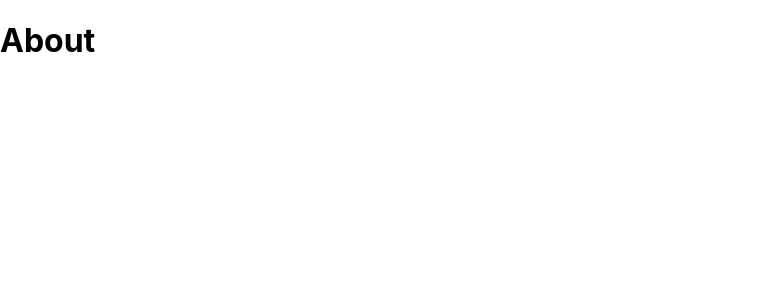
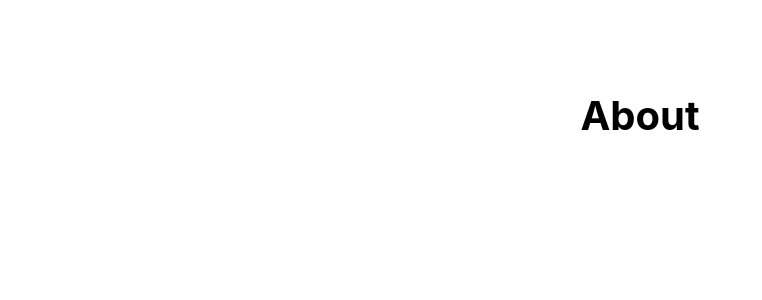
Before and after one commit to Prakash171999/NextJs-R-D, a Next.js app: page /about in a window 1280 px wide. Shown: the top 300 px of the page, without its empty margins (0-762 px from the left). Built offline with nearby package versions, Linux system fonts and the light colour scheme.

Commit message:
layout & css module

```diff
--- /dev/null
+++ b/components/Layout.js
@@ -0,0 +1,14 @@
+import React from "react"
+import styles from "../styles/Layout.module.css"
+
+const Layout = ({children}) => {
+    return (
+        <div className={styles.containe}>
+            <main className={styles.main}>
+            {children}
+            </main>
+        </div>
+    )
+}
+
+export default Layout
--- a/pages/_app.js
+++ b/pages/_app.js
@@ -1,7 +1,12 @@
-import '../styles/globals.css'
+import "../styles/globals.css";
+import Layout from "../components/Layout";
 
 function MyApp({ Component, pageProps }) {
-  return <Component {...pageProps} />
+  return (
+    <Layout>
+      <Component {...pageProps} />
+    </Layout>
+  );
 }
 
-export default MyApp
+export default MyApp;
--- a/styles/Home.module.css
+++ b/styles/Layout.module.css
@@ -8,8 +8,9 @@
   flex: 1;
   display: flex;
   flex-direction: column;
-  justify-content: center;
+  justify-content: flex-start;
   align-items: center;
+  font-size: 1.25rem;
 }
 
 .footer {
```
